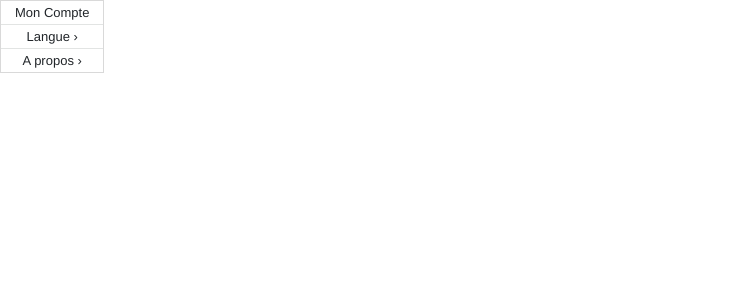
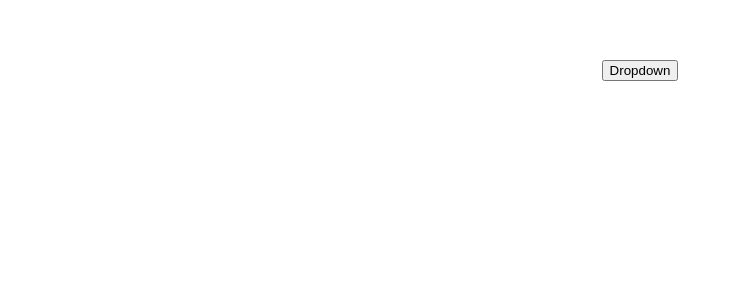
Before and after one commit to magstellon/multi-level-dropdown-menu, a Vue app: page / in a window 1280 px wide. Shown: the top 300 px of the page, without its empty margins (0-741 px from the left). Built offline with nearby package versions, Linux system fonts and the light colour scheme.

Commit message:
Enhancement/refractoring using vue best practise (#1)
Refractoring using vue best practise

```diff
--- a/package.json
+++ b/package.json
@@ -24,8 +24,10 @@
     "@vue/cli-plugin-eslint": "^3.4.0",
     "@vue/cli-service": "^3.4.0",
     "babel-eslint": "^10.0.1",
-    "eslint": "^5.8.0",
-    "eslint-plugin-vue": "^5.0.0",
+    "eslint": "^5.14.1",
+    "eslint-config-airbnb-base": "^13.1.0",
+    "eslint-plugin-import": "^2.16.0",
+    "eslint-plugin-vue": "^5.2.2",
     "node-sass": "^4.11.0",
     "sass-loader": "^7.1.0",
     "vue-template-compiler": "^2.5.21"
--- a/src/App.vue
+++ b/src/App.vue
@@ -1,76 +1,95 @@
 <template>
   <div id="app">
-    <Dropdown :items="items" />
+    <Dropdown :items="items">
+      <button slot="activator">
+        Dropdown
+      </button>
+    </Dropdown>
   </div>
 </template>
 
 <script>
-import Dropdown from './components/Dropdown.vue'
+import Dropdown from './components/Dropdown.vue';
 
 const nop = () => {};
 
 export default {
-  name: 'app',
+  name: 'App',
   components: {
-    Dropdown
+    Dropdown,
   },
   data() {
     return {
       items: [
-        { 'text': 'Mon Compte',
-          'action': () => alert('You have an trusted account'),
+        {
+          text: 'Mon Compte',
+          action: () => alert('You have an trusted account'),
         },
-        { 'text': 'Langue',
-          'items': [
-            { 'text': 'Français',
-              'items': [
-                { 'text': 'Canadien' ,
-                  'action': nop,
+        {
+          text: 'Langue',
+          items: [
+            {
+              text: 'Français',
+              items: [
+                {
+                  text: 'Canadien',
+                  action: nop,
                 },
-                { 'text': 'Belge',
-                  'items': [
-                    { 'text': 'Nord',
-                      'action': nop,
+                {
+                  text: 'Belge',
+                  items: [
+                    {
+                      text: 'Nord',
+                      action: nop,
                     },
-                    { 'text': 'Sud',
-                      'action': () => alert('Belge une fois !')
+                    {
+                      text: 'Sud',
+                      action: () => alert('Belge une fois !')
                     },
-                  ]
+                  ],
                 },
-              ]
+              ],
             },
-            { 'text': 'Anglais',
-              'action': nop,
+            {
+              text: 'Anglais',
+              action: nop,
             },
-            { 'text': 'Espagnol',
-              'items': [
-                { 'text': 'Catalan',
-                  'action': nop,
+            {
+              text: 'Espagnol',
+              items: [
+                {
+                  text: 'Catalan',
+                  action: nop,
                 },
-                { 'text': 'Argentine',
-                  'action': nop,
+                {
+                  text: 'Argentine',
+                  action: nop,
                 },
-              ]
+              ],
             },
-          ]
+          ],
         },
-        { 'text': 'A propos',
-          'items': [
-            { 'text': 'Contact',
-              'action': nop,
+        {
+          text: 'A propos',
+          items: [
+            {
+              text: 'Contact',
+              action: nop,
             },
-            { 'text': 'Qui sommes nous ?',
-              'action': nop,
+            {
+              text: 'Qui sommes nous ?',
+              action: nop,
             },
-            { 'text': 'Lorem ipsum dolor sit amet',
-              'action': nop,
+            {
+              text: 'Lorem ipsum dolor sit amet',
+              action: nop,
             },
-          ]
+          ],
         },
-      ]
+      ],
     };
-  }
-}
+  },
+};
 </script>
 
 <style>
--- a/src/components/Dropdown.vue
+++ b/src/components/Dropdown.vue
@@ -1,40 +1,74 @@
 <template>
-    <ul class="items">
-        <li class="item"
+  <span @mouseleave="active && leave()">
+
+    <span
+      v-if="activator"
+      ref="activator"
+      class="activator"
+      @click="!active && click()"
+    >
+      <slot name="activator"></slot>
+    </span>
+
+    <span
+      v-if="childrenActivator"
+      ref="activator"
+      class="activator"
+      @mouseover="!active && over()"
+    >
+      <slot name="children-activator"></slot>
+    </span>
+
+    <ul
+      ref="items"
+      class="items"
+      :class="{ active : active}"
+    >
+      <template
         v-for="item in items"
+      >
+        <Dropdown
+          v-if="item.items"
           :key="item.text"
-
-            @mouseover="over"
-            @mouseleave="leave"
-
+          :items="item.items"
+        >
+          <li
+            slot="children-activator"
+            class="item"
             @click="item.action && item.action()"
           >
-            <template v-if="item.items">
-                <p>{{item.text}} &rsaquo;</p>
-                <Dropdown :items="item.items" />
+            <p>{{ item.text }} &rsaquo;</p>
+          </li>
+        </Dropdown>
+
+        <li
+          v-else
+          :key="item.text"
+          class="item"
+          @click="item.action && item.action()"
+        >
+          <p>{{ item.text }}</p>
+        </li>
       </template>
-            <p v-else>{{item.text}}</p>
-        </li>
     </ul>
+
+  </span>
 </template>
 
 <script>
 
-function getItem(element){
-    return element.tagName === 'LI' ? element : element.parentElement;
-}
+function validate(items, isValid = true) {
+  let valid = isValid;
 
-function validate(items, valid = true){
-
-    items.forEach(item => {
+  items.forEach((item) => {
     // Text must be define
     if (!item.text) valid = false;
     // Either action or items
-        if(typeof item.action !== 'undefined' && item.items) valid = false;
+    if (typeof item.action !== 'undefined' && item.items) valid = false;
     // Action or items must be define
     if (typeof item.action === 'undefined' && !item.items) valid = false;
 
-        if(item.items) valid = validate(item.items, valid);
+    if (item.items) valid = validate(item.items, valid);
   });
 
   return valid;
@@ -47,32 +81,49 @@ export default {
       type: Array,
       required: true,
       validator: validate,
-        }
+    },
+  },
+  data() {
+    return {
+      active: false,
+    };
+  },
+  computed: {
+    activator() {
+      return !!this.$slots.activator;
+    },
+    childrenActivator() {
+      return !!this.$slots['children-activator'];
+    },
   },
   methods: {
-        over(e){
-            const item = getItem(e.target),
-                children = item.querySelector('.items'),
-                items = item.parentElement;
+    click() {
+      const { items, activator } = this.$refs;
+      this.active = true;
 
-            // Activate the item hovered & Show children if any
-            item.classList.add('active');
+      this.$nextTick(() => {
+        items.style.top = `${activator.getBoundingClientRect().top + activator.getBoundingClientRect().height}px`;
+        items.style.left = `${activator.getBoundingClientRect().left}px`;
+      });
+    },
+    over() {
+      const { items, activator } = this.$refs;
+      this.active = true;
 
-            // Position children
-            if(children) {
-                // Position is relative to items & border
-                children.style.top = item.getBoundingClientRect().top - items.getBoundingClientRect().top - 2 + 'px';
-                children.style.left = items.getBoundingClientRect().width + 'px';
-            }
+      this.$nextTick(() => {
+        items.style.top = `${activator.getBoundingClientRect().top - items.getBoundingClientRect().top - 1}px`;
+        items.style.left = `${activator.getBoundingClientRect().width + 1}px`;
+      });
     },
-        leave(e) {
-            const item = getItem(e.target);
+    leave() {
+      const { items } = this.$refs;
+      this.active = false;
 
-            // Hide the item hovered & children if any
-            item.classList.remove('active')
-        }
-    }
-}
+      items.style.top = 0;
+      items.style.left = 0;
+    },
+  },
+};
 </script>
 
 <style lang="scss" scoped>
@@ -82,12 +133,15 @@ export default {
 
     background-color: #fff;
     border: 1px solid rgba(0,0,0,.15);
+    border-bottom: 0px;
     color: #212529;
     position: absolute;
     top: 0;
     left: 0;
     padding: 0;
     margin: 0;
+    display:none;
+    white-space:nowrap;
 
     .items, .item {
         list-style: none;
@@ -96,27 +150,25 @@ export default {
     .item {
         padding: 0 10px;
         cursor: pointer;
-        border-bottom: 1px solid #e2e4e3;
         padding: 4px 14px;
         transition: all 0.4s ease;
-
-        &:last-child {
-            border-bottom: none;
-        }
+        border-bottom: 1px solid #e2e4e3;
 
         &.active {
-            background-color: #f8f9fa;
-
             > .items {
                 display: inherit;
             }
         }
+
+        &:hover {
+          background-color: #f8f9fa;
+        }
     }
 
-    .items {
-        display:none;
-        white-space:nowrap;
+    &.active {
+        display: inherit;
     }
+
 
 }
 </style>
```
Also changed, not shown: .eslintrc.json (added), 1 other file (tests, documents, lock files or other folders). Lines whose indentation alone changed are shown as unchanged.
